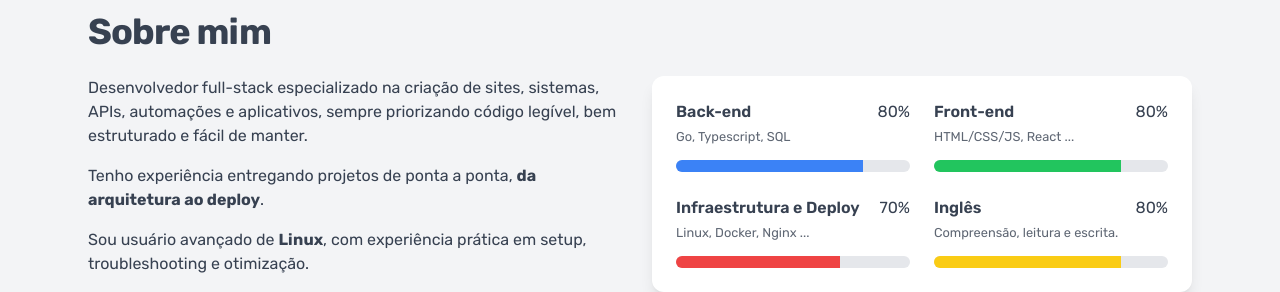
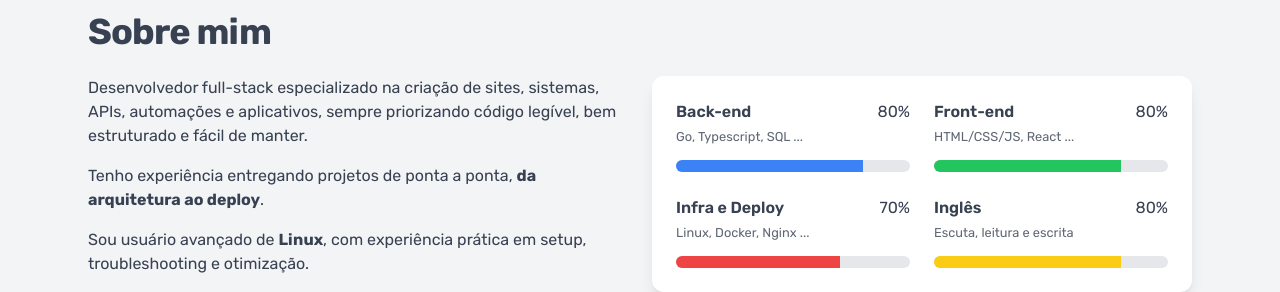
Before and after one commit to patrickkdev/Portfolio-Website, a Next.js app: page / in a window 1280 px wide. Shown: the part 860-1152 px from the top of the page. Built offline with nearby package versions, Linux system fonts and the light colour scheme; no server answers.

Commit message:
refactor: updated skills descriptions and names

```diff
--- a/src/data/skills.ts
+++ b/src/data/skills.ts
@@ -3,7 +3,7 @@ import { Skill } from '@/types';
 export const skills: Skill[] = [
   {
     name: 'Back-end',
-    description: 'Go, Typescript, SQL',
+    description: 'Go, Typescript, SQL ...',
     progress: 80
   },
   {
@@ -12,13 +12,13 @@ export const skills: Skill[] = [
     progress: 80
   },
   {
-    name: 'Infraestrutura e Deploy',
+    name: 'Infra e Deploy',
     description: 'Linux, Docker, Nginx ...',
     progress: 70
   },
   {
     name: 'Inglês',
-    description: `Compreensão, leitura e escrita.`,
+    description: `Escuta, leitura e escrita`,
     progress: 80
   }
 ];
```
